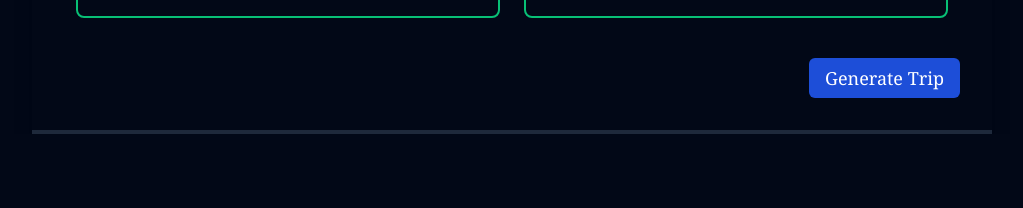
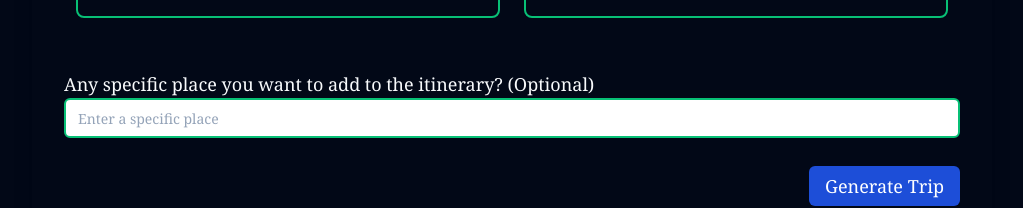
Before and after one commit to Pankajjoshi11/AI_itinerary_generator, a React (Vite) app: page /create-trip in a window 1280 px wide. Shown: the part 961-1169 px from the top of the page, without its empty margins (128-1151 px from the left). Built offline with nearby package versions, Linux system fonts and the light colour scheme; no server answers; sample sign-in values are in the browser's storage.

Commit message:
Specific Place also added

```diff
--- a/src/components/HomePage/HomePage.jsx
+++ b/src/components/HomePage/HomePage.jsx
@@ -37,6 +37,7 @@ export const HomePage = () => {
     const [loading, setLoading] = useState(false);
     const [approxBudget, setApproxBudget] = useState(null);
     const [budget, setBudget] = useState(0);
+    const [specificPlace, setSpecificPlace] = useState("");
 
     const handleInputChanges = (name, value) => {
         setFormData({
@@ -316,6 +317,23 @@ export const HomePage = () => {
                                             )}
                                         </div>
                                     </div>
+                                    <div>
+                                        <Label
+                                            htmlFor="specificPlace"
+                                            className="text-base md:text-lg"
+                                        >
+                                            Any specific place you want to add to the itinerary? (Optional)
+                                        </Label>
+                                        <Input
+                                            id="specificPlace"
+                                            type="text"
+                                            placeholder="Enter a specific place"
+                                            onChange={(e) =>
+                                                setSpecificPlace(e.target.value)
+                                            }
+                                            className="border-2 dark:border-customGreen border-blue-700 bg-white text-slate-800 "
+                                        />
+                                    </div>
                                 </div>
                             </div>
                         </form>
```
